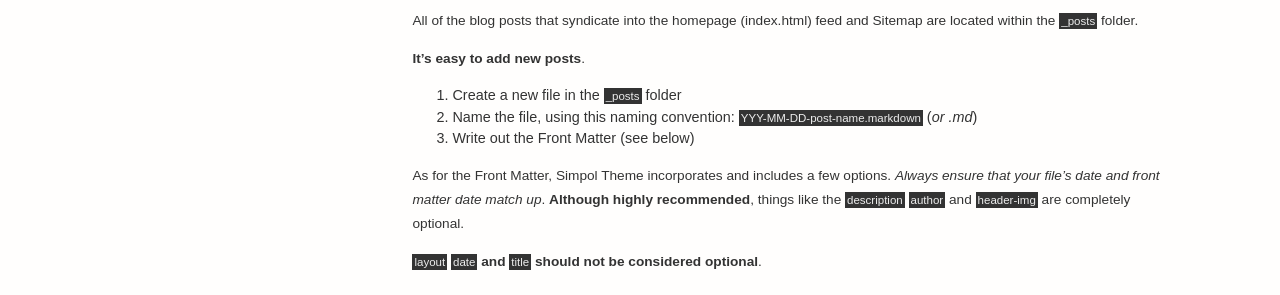
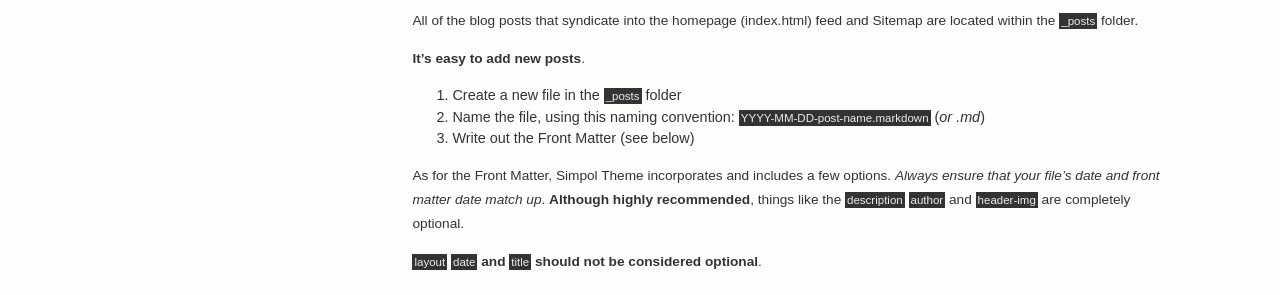
Before and after one commit to Mathson-Design-Co/simpoltheme.com, a Jekyll site: the page built from _posts/2017-04-16-writing-new-post.markdown, in a window 1280 px wide. Shown: the part 264-559 px from the top of the page. Built offline with Jekyll 4.4.1, drawn with Linux system fonts in a browser that asks for light colours.

Commit message:
update to YYYY in post and promoting this theme to new version, release of 1.0.4 on the theme itself

```diff
--- a/_config.yml
+++ b/_config.yml
@@ -27,7 +27,7 @@
 enforce_ssl: simpoltheme.com   # without any protocol
 
 #update this when new versions release
-current-version: "1.0.0"
+current-version: "1.0.4"
 
 # SEO data (https://github.com/jekyll/jekyll-seo-tag)
 logo: /assets/img/simpol-favicon.png
--- a/_posts/2017-04-16-writing-new-post.markdown
+++ b/_posts/2017-04-16-writing-new-post.markdown
@@ -19,7 +19,7 @@
 **It's easy to add new posts**.
 
 1. Create a new file in the `_posts` folder
-2. Name the file, using this naming convention: `YYY-MM-DD-post-name.markdown` (_or .md_)
+2. Name the file, using this naming convention: `YYYY-MM-DD-post-name.markdown` (_or .md_)
 3. Write out the Front Matter (see below)
 
 As for the Front Matter, Simpol Theme incorporates and includes a few options. _Always ensure that your file's date and front matter date match up_. **Although highly recommended**, things like the `description` `author` and `header-img` are completely optional.
```
